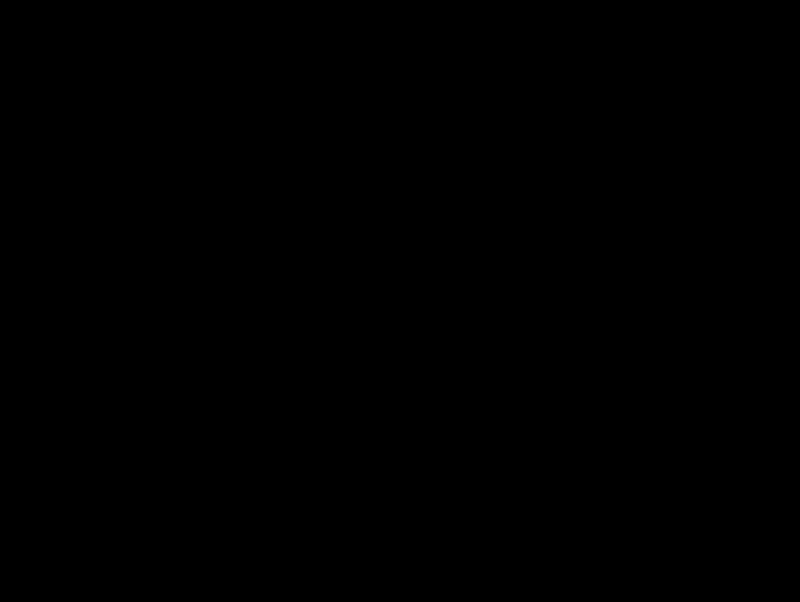
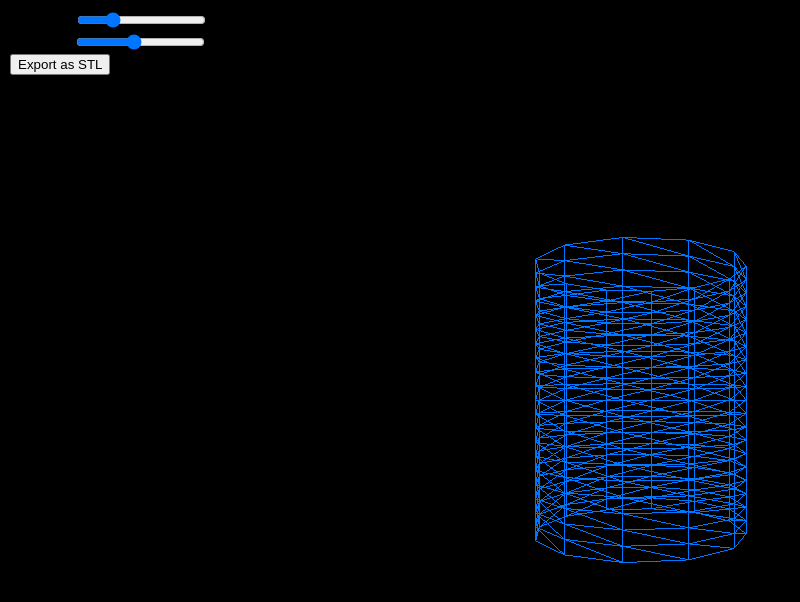
Before and after one commit to jmuozan/CR3ATED, a plain HTML site: page new_revolve.html in a window 1280 px wide. Shown: the whole page, without its empty margins (0-800 px from the left). Drawn offline with nearby package versions, Linux system fonts and the light colour scheme; files whose address does not match are found by name.

Commit message:
Sliders change shape

```diff
--- a/new_revolve.html
+++ b/new_revolve.html
@@ -3,79 +3,107 @@
 <head>
   <meta charset="UTF-8">
   <meta name="viewport" content="width=device-width, initial-scale=1.0">
-  <title>Three.js LatheGeometry from SVG</title>
+  <title>Interactive Lathe Shape</title>
   <style>
-    body { margin: 0; }
+    body { margin: 0; overflow: hidden; }
+    #controls { position: absolute; top: 10px; left: 10px; z-index: 100; }
     canvas { display: block; }
   </style>
 </head>
 <body>
   <script src="https://cdnjs.cloudflare.com/ajax/libs/three.js/r128/three.min.js"></script>
-  <script src="https://cdnjs.cloudflare.com/ajax/libs/three.js/r128/examples/js/loaders/SVGLoader.js"></script>
+  <script src="https://cdn.jsdelivr.net/npm/three@0.128/examples/js/exporters/STLExporter.js"></script> <!-- STLExporter -->
+
+  <div id="controls">
+    <label for="radiusRange">Radius: <span id="radiusValue">2</span></label>
+    <input type="range" id="radiusRange" min="1" max="5" step="0.1" value="2">
+    <br>
+    <label for="heightRange">Height: <span id="heightValue">5</span></label>
+    <input type="range" id="heightRange" min="1" max="10" step="0.1" value="5">
+    <br>
+    <button onclick="exportSTL()">Export as STL</button>
+  </div>
+
   <script>
-    // Scene, camera, and renderer initialization
     const scene = new THREE.Scene();
     const camera = new THREE.PerspectiveCamera(75, window.innerWidth / window.innerHeight, 0.1, 1000);
     const renderer = new THREE.WebGLRenderer();
     renderer.setSize(window.innerWidth, window.innerHeight);
     document.body.appendChild(renderer.domElement);
 
-    // Load and parse the SVG file
-    const loader = new THREE.SVGLoader();
-    loader.load('/Users/jorgemuyo/Desktop/IAAC/THESIS_CODE/SVG/Asset.svg', function (data) {
-      const paths = data.paths;
+    // Initial parameters
+    let radius = 2;
+    let height = 5;
+    let points = createProfile(radius, height);
 
-      // We'll use the first path found in the SVG (assuming it’s a single contour for the profile)
-      const path = paths[0];
+    // Create the initial lathe geometry and mesh
+    let latheGeometry = new THREE.LatheGeometry(points);
+    const material = new THREE.MeshBasicMaterial({ color: 0x0077ff, wireframe: true });
+    let latheMesh = new THREE.Mesh(latheGeometry, material);
+    scene.add(latheMesh);
 
-      // Convert SVG path to points
-      const points = path.getSpacedPoints(50);
-      points.forEach(p => p.multiplyScalar(0.1)); // Optionally scale points
-
-      // Normalize the points to be centered
-      let minY = Infinity;
-      let maxY = -Infinity;
-      points.forEach(p => {
-        if (p.y < minY) minY = p.y;
-        if (p.y > maxY) maxY = p.y;
-      });
-      const height = maxY - minY;
-      points.forEach(p => p.y -= (height / 2));
-
-      // Create LatheGeometry
-      const latheGeometry = new THREE.LatheGeometry(points);
-
-      // Material and mesh
-      const material = new THREE.MeshBasicMaterial({ color: 0x0077ff, wireframe: true });
-      const latheMesh = new THREE.Mesh(latheGeometry, material);
-      scene.add(latheMesh);
-    });
-
-    // Position camera
     camera.position.z = 10;
 
-    // Animation loop
     function animate() {
       requestAnimationFrame(animate);
-
-      // Rotation for better visualization
-      scene.children.forEach(child => {
-        if (child.isMesh) {
-          child.rotation.y += 0.01;
-        }
-      });
-
+      latheMesh.rotation.y += 0.01;
       renderer.render(scene, camera);
     }
-
     animate();
 
-    // Handle window resize
+    // Adjust scene and camera on window resize
     window.addEventListener('resize', () => {
       camera.aspect = window.innerWidth / window.innerHeight;
       camera.updateProjectionMatrix();
       renderer.setSize(window.innerWidth, window.innerHeight);
     });
+
+    // Function to create profile points
+    function createProfile(radius, height) {
+      const points = [];
+      const numPoints = 20;
+      for (let i = 0; i <= numPoints; i++) {
+        const y = (i / numPoints) * height - height / 2;
+        const x = radius;  // Constant radius for simplicity; can be modified to vary
+        points.push(new THREE.Vector2(x, y));
+      }
+      return points;
+    }
+
+    // Function to update the geometry
+    function updateGeometry() {
+      scene.remove(latheMesh);
+      points = createProfile(radius, height);
+      latheGeometry = new THREE.LatheGeometry(points);
+      latheMesh = new THREE.Mesh(latheGeometry, material);
+      scene.add(latheMesh);
+    }
+
+    // Listen to slider changes
+    document.getElementById('radiusRange').addEventListener('input', (event) => {
+      radius = parseFloat(event.target.value);
+      document.getElementById('radiusValue').textContent = radius.toFixed(1);
+      updateGeometry();
+    });
+
+    document.getElementById('heightRange').addEventListener('input', (event) => {
+      height = parseFloat(event.target.value);
+      document.getElementById('heightValue').textContent = height.toFixed(1);
+      updateGeometry();
+    });
+
+    // Export STL function
+    function exportSTL() {
+      const exporter = new THREE.STLExporter();
+      const stlData = exporter.parse(latheMesh);
+      const blob = new Blob([stlData], { type: 'text/plain' });
+      const link = document.createElement('a');
+      link.style.display = 'none';
+      document.body.appendChild(link);
+      link.href = URL.createObjectURL(blob);
+      link.download = 'latheShape.stl';
+      link.click();
+    }
   </script>
 </body>
 </html>
```
Also changed, not shown: TESTS/revolve.html (+1 -1 lines), TEST_FRONT.svg (added), 1 other file.
